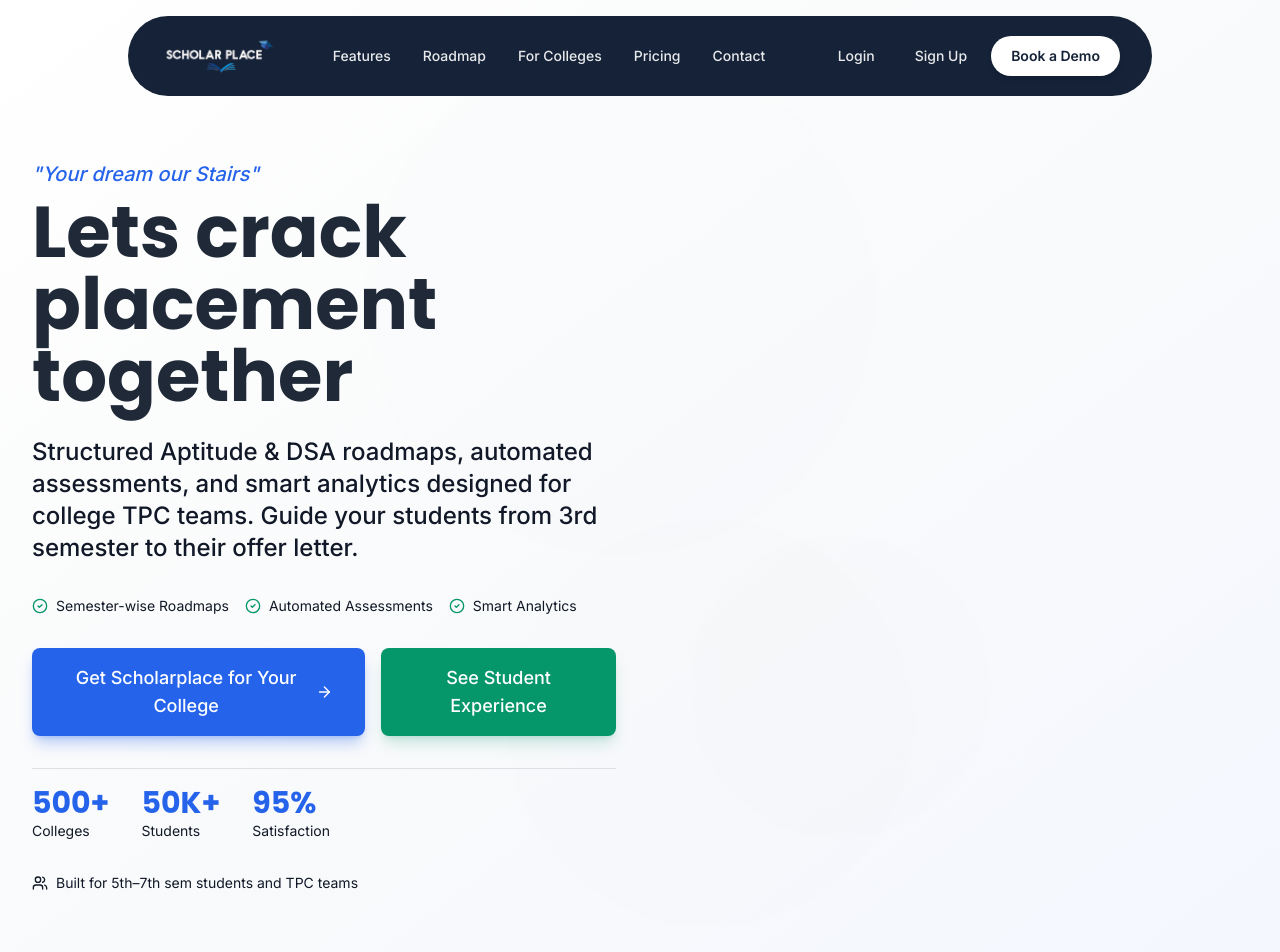
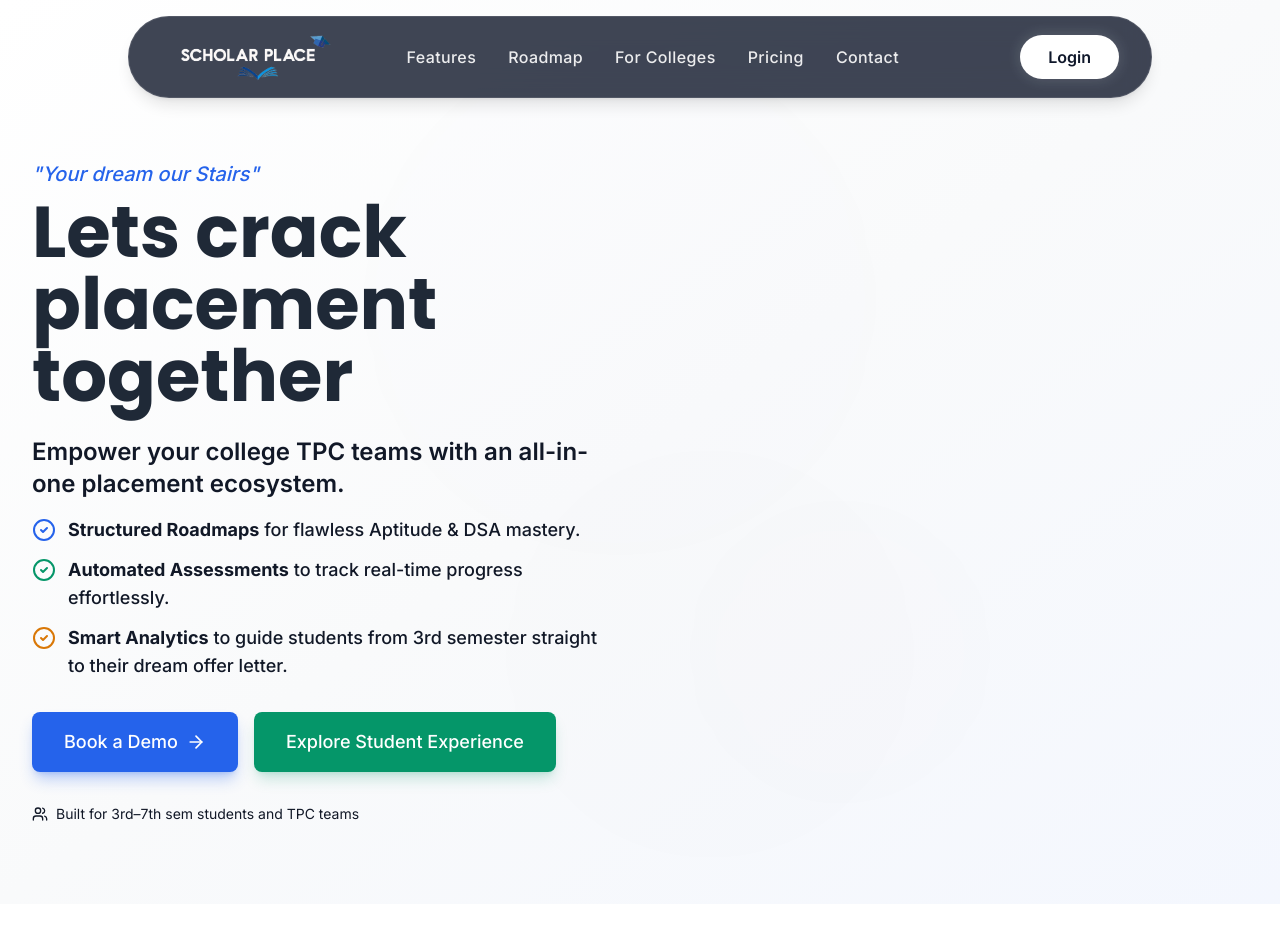
Before and after one commit to Zeeniith-Technology/ScholarPlace, a Next.js app in the folder frontend/: page / in a window 1280 px wide. Shown: the top 952 px of the page. Built offline with nearby package versions, Linux system fonts and the light colour scheme.

Commit message:
landing page chanfges

```diff
--- a/frontend/components/sections/Contact.tsx
+++ b/frontend/components/sections/Contact.tsx
@@ -7,6 +7,7 @@ import { Input } from '@/components/ui/Input'
 
 export function Contact() {
     const [isLoading, setIsLoading] = useState(false)
+    const [submitStatus, setSubmitStatus] = useState<{ type: 'success' | 'error', message: string } | null>(null)
     const [formData, setFormData] = useState({
         name: '',
         email: '',
@@ -19,6 +20,7 @@ export function Contact() {
     const handleSubmit = async (e: React.FormEvent) => {
         e.preventDefault()
         setIsLoading(true)
+        setSubmitStatus(null)
 
         try {
             const response = await fetch(`${process.env.NEXT_PUBLIC_API_BASE_URL}/contact/submit`, {
@@ -32,14 +34,17 @@ export function Contact() {
             const data = await response.json();
 
             if (data.success) {
-                alert('Message sent successfully! We will get back to you soon.')
+                setSubmitStatus({ type: 'success', message: 'Message sent successfully! We will get back to you soon.' })
                 setFormData({ name: '', email: '', subject: '', message: '' })
+                setTimeout(() => setSubmitStatus(null), 5000)
             } else {
-                alert(data.message || 'Failed to send message. Please try again.')
+                setSubmitStatus({ type: 'error', message: data.message || 'Failed to send message. Please try again.' })
+                setTimeout(() => setSubmitStatus(null), 5000)
             }
         } catch (error) {
             console.error('Error submitting form:', error);
-            alert('An error occurred. Please try again later.')
+            setSubmitStatus({ type: 'error', message: 'An error occurred. Please try again later.' })
+            setTimeout(() => setSubmitStatus(null), 5000)
         } finally {
             setIsLoading(false)
         }
@@ -134,7 +139,7 @@ export function Contact() {
                                     <Input
                                         id="name"
                                         name="name"
-                                        placeholder="Your name "
+                                        placeholder="Your name"
                                         value={formData.name}
                                         onChange={handleChange}
                                         required
@@ -183,6 +188,14 @@ export function Contact() {
                                 />
                             </div>
 
+                            {submitStatus && (
+                                <div className={`p-4 rounded-xl text-sm font-medium animate-fade-up transition-all ${
+                                    submitStatus.type === 'success' ? 'bg-green-100 text-green-800 border-green-200' : 'bg-red-100 text-red-800 border-red-200'
+                                } border`}>
+                                    {submitStatus.message}
+                                </div>
+                            )}
+
                             <Button
                                 type="submit"
                                 className="w-full py-3 font-medium"
--- a/frontend/components/sections/ForColleges.tsx
+++ b/frontend/components/sections/ForColleges.tsx
@@ -1,5 +1,5 @@
 import React from 'react'
-import { TrendingUp, AlertCircle, FileText, Users } from 'lucide-react'
+import { TrendingUp, AlertCircle, FileText, Users, CheckCircle2 } from 'lucide-react'
 import { Card } from '@/components/ui/Card'
 import { Badge } from '@/components/ui/Badge'
 
@@ -34,17 +34,26 @@ export function ForColleges() {
                 Built for College Administration & TPC Teams
               </h2>
             </div>
-            <p className="text-lg text-neutral-dark leading-relaxed">
-              Scholarplace empowers your Training & Placement Coordinators with powerful tools
-              to guide students through their placement journey. From department-level TPCs
-              tracking their branch performance to central placement cells overseeing campus-wide
-              analytics, everyone gets the insights they need.
-            </p>
-            <p className="text-lg text-neutral-dark leading-relaxed">
-              Our platform integrates seamlessly into your existing training workflows, making
-              it easy to identify students who need extra support and celebrate those who are
-              excelling.
-            </p>
+            <ul className="space-y-4 pt-2">
+              <li className="flex items-start gap-3">
+                <CheckCircle2 className="w-6 h-6 text-primary flex-shrink-0 mt-0.5" />
+                <span className="text-lg text-neutral-dark leading-relaxed">
+                  <strong>Empower TPCs</strong> with powerful tools to guide students through their placement journey.
+                </span>
+              </li>
+              <li className="flex items-start gap-3">
+                <CheckCircle2 className="w-6 h-6 text-secondary flex-shrink-0 mt-0.5" />
+                <span className="text-lg text-neutral-dark leading-relaxed">
+                  <strong>Track Performance</strong> from department-level branches to campus-wide placement cells.
+                </span>
+              </li>
+              <li className="flex items-start gap-3">
+                <CheckCircle2 className="w-6 h-6 text-accent flex-shrink-0 mt-0.5" />
+                <span className="text-lg text-neutral-dark leading-relaxed">
+                  <strong>Seamless Integration</strong> into your existing workflows to easily identify students needing support.
+                </span>
+              </li>
+            </ul>
           </div>
 
           {/* Right Column - Benefits Cards */}
@@ -72,22 +81,7 @@ export function ForColleges() {
           </div>
         </div>
 
-        {/* Info Badge */}
-        <div className="glass rounded-xl p-6 border-l-4 border-primary animate-fade-up">
-          <div className="flex items-start gap-4">
-            <Users className="w-6 h-6 text-primary flex-shrink-0 mt-1" />
-            <div>
-              <h4 className="font-semibold text-neutral mb-2">
-                Subscription Model
-              </h4>
-              <p className="text-neutral-dark">
-                Scholarplace is designed as a subscription for colleges, not individual students.
-                Colleges subscribe and onboard their students, ensuring comprehensive coverage
-                across departments and batches.
-              </p>
-            </div>
-          </div>
-        </div>
+
       </div>
     </section>
   )
--- a/frontend/components/sections/Hero.tsx
+++ b/frontend/components/sections/Hero.tsx
@@ -6,18 +6,6 @@ import { ArrowRight, TrendingUp, Users, BarChart3, CheckCircle2 } from 'lucide-r
 import { Button } from '@/components/ui/Button'
 
 export function Hero() {
-  const stats = [
-    { value: '500+', label: 'Colleges' },
-    { value: '50K+', label: 'Students' },
-    { value: '95%', label: 'Satisfaction' },
-  ]
-
-  const features = [
-    'Semester-wise Roadmaps',
-    'Automated Assessments',
-    'Smart Analytics',
-  ]
-
   return (
     <section className="relative min-h-screen flex items-center justify-center overflow-hidden pt-20">
       {/* Enhanced Animated Background */}
@@ -43,50 +31,46 @@ export function Hero() {
                   Lets crack placement together
                 </h1>
               </div>
-              <p className="text-lg sm:text-xl md:text-2xl text-neutral-dark leading-relaxed max-w-2xl font-medium">
-                Structured Aptitude & DSA roadmaps, automated assessments, and smart analytics
-                designed for college TPC teams. Guide your students from 3rd semester to their offer letter.
-              </p>
-            </div>
-
-            {/* Quick Features */}
-            <div className="flex flex-wrap gap-4">
-              {features.map((feature, index) => (
-                <div key={index} className="flex items-center gap-2 text-sm text-neutral-dark">
-                  <CheckCircle2 className="w-4 h-4 text-secondary flex-shrink-0" />
-                  <span>{feature}</span>
-                </div>
-              ))}
+              <div className="text-lg sm:text-xl text-neutral-dark leading-relaxed max-w-2xl font-medium space-y-4">
+                <p className="text-xl md:text-2xl font-semibold text-neutral-dark">
+                  Empower your college TPC teams with an all-in-one placement ecosystem.
+                </p>
+                <ul className="space-y-3 mt-4 text-base sm:text-lg">
+                  <li className="flex items-start gap-3">
+                    <CheckCircle2 className="w-6 h-6 text-primary flex-shrink-0 mt-0.5" />
+                    <span><strong>Structured Roadmaps</strong> for flawless Aptitude & DSA mastery.</span>
+                  </li>
+                  <li className="flex items-start gap-3">
+                    <CheckCircle2 className="w-6 h-6 text-secondary flex-shrink-0 mt-0.5" />
+                    <span><strong>Automated Assessments</strong> to track real-time progress effortlessly.</span>
+                  </li>
+                  <li className="flex items-start gap-3">
+                    <CheckCircle2 className="w-6 h-6 text-accent flex-shrink-0 mt-0.5" />
+                    <span><strong>Smart Analytics</strong> to guide students from 3rd semester straight to their dream offer letter.</span>
+                  </li>
+                </ul>
+              </div>
             </div>
 
             {/* CTAs */}
             <div className="flex flex-col sm:flex-row gap-4">
               <Link href="#contact">
                 <Button variant="primary" className="w-full sm:w-auto px-8 py-4 text-lg group shadow-lg shadow-primary/30 hover:shadow-xl hover:shadow-primary/40">
-                  Get Scholarplace for Your College
+                  Book a Demo
                   <ArrowRight className="ml-2 w-5 h-5 group-hover:translate-x-1 transition-transform" />
                 </Button>
               </Link>
               <Link href="#student-experience">
                 <Button variant="secondary" className="w-full sm:w-auto px-8 py-4 text-lg shadow-lg shadow-secondary/20 hover:shadow-xl hover:shadow-secondary/30">
-                  See Student Experience
+                  Explore Student Experience
                 </Button>
               </Link>
             </div>
 
-            {/* Stats */}
-            <div className="flex flex-wrap items-center gap-4 sm:gap-6 md:gap-8 pt-4 border-t border-neutral-light/20">
-              {stats.map((stat, index) => (
-                <div key={index} className="animate-fade-up" style={{ animationDelay: `${index * 0.1}s` }}>
-                  <div className="text-2xl md:text-3xl font-heading font-bold text-primary">{stat.value}</div>
-                  <div className="text-sm text-neutral-dark">{stat.label}</div>
-                </div>
-              ))}
-            </div>
 
             <p className="text-sm text-neutral-dark flex items-center gap-2">
               <Users className="w-4 h-4" />
-              Built for 5th–7th sem students and TPC teams
+              Built for 3rd–7th sem students and TPC teams
             </p>
           </div>
 
@@ -140,11 +124,13 @@ export function Hero() {
 
               {/* Enhanced Chart Area */}
               <div className="h-40 bg-gradient-to-br from-primary/5 via-primary/3 to-primary/5 rounded-xl p-4 mb-6 border border-neutral-light/10">
-                <div className="h-full flex items-end justify-around gap-2">
-                  {[40, 60, 45, 80, 70, 90, 65].map((height, i) => (
+                <div className="h-full flex items-end justify-around gap-2 group">
+                  {[20, 35, 30, 50, 65, 75, 92].map((height, i) => (
                     <div
                       key={i}
-                      className="bg-primary rounded-t flex-1 shadow-lg hover:scale-105 transition-transform"
+                      className={`bg-primary rounded-t flex-1 shadow-lg transition-all duration-500 hover:scale-x-105 hover:-translate-y-1 ${
+                        i === 6 ? 'opacity-100' : 'opacity-60 hover:opacity-100'
+                      }`}
                       style={{ height: `${height}%` }}
                     />
                   ))}
--- a/frontend/components/sections/Navbar.tsx
+++ b/frontend/components/sections/Navbar.tsx
@@ -27,11 +27,11 @@ export function Navbar() {
   ]
 
   // Deep navy-blue header: complements logo light blue + white, strong contrast, brand-aligned
-  const headerBg = 'bg-[#152238]' // deep navy-blue (blue-950 range)
-  const headerBorder = 'border-white/[0.08]'
+  const headerBg = 'bg-[#0f172a]/80' // deep navy but slightly translucent for glass effect
+  const headerBorder = 'border border-white/10'
   const headerScrolled = isScrolled
-    ? 'backdrop-blur-xl shadow-xl shadow-black/20 border-white/[0.1]'
-    : 'backdrop-blur-lg'
+    ? 'backdrop-blur-xl shadow-2xl shadow-blue-900/20 bg-[#0f172a]/95'
+    : 'backdrop-blur-md shadow-lg shadow-black/10'
 
   return (
     <nav
@@ -46,7 +46,7 @@ export function Navbar() {
               alt="Scholarplace"
               width={240}
               height={60}
-              className="h-10 sm:h-12 md:h-14 w-auto object-contain group-hover:opacity-90 transition-opacity"
+              className="h-10 sm:h-12 md:h-14 w-auto object-contain group-hover:opacity-90 transition-opacity scale-150 sm:scale-[1.4] origin-left pl-2"
               priority
             />
           </Link>
@@ -57,7 +57,7 @@ export function Navbar() {
               <Link
                 key={link.href}
                 href={link.href}
-                className="text-white/90 hover:text-white transition-all duration-300 text-sm font-medium relative group py-2"
+                className="text-white/90 hover:text-white transition-all duration-300 text-base font-medium relative group py-2 tracking-wide"
               >
                 <span className="relative z-10">{link.label}</span>
                 <span className="absolute bottom-0 left-0 w-0 h-0.5 bg-white group-hover:w-full transition-all duration-300 ease-out"></span>
@@ -66,24 +66,12 @@ export function Navbar() {
           </div>
 
           {/* Desktop CTAs */}
-          <div className="hidden md:flex items-center gap-2">
+          <div className="hidden md:flex items-center gap-4">
             <Link
               href="/auth/login"
-              className="text-sm font-medium text-white/90 hover:text-white px-4 py-2.5 rounded-full transition-all duration-200"
+              className="text-base font-semibold text-[#0f172a] bg-white hover:bg-neutral-light px-7 py-2.5 rounded-full transition-all duration-300 shadow-[0_0_15px_rgba(255,255,255,0.15)] hover:shadow-[0_0_25px_rgba(255,255,255,0.3)] hover:scale-105"
             >
               Login
-            </Link>
-            <Link
-              href="/auth/signup"
-              className="text-sm font-medium text-white/90 hover:text-white px-4 py-2.5 rounded-full transition-all duration-200"
-            >
-              Sign Up
-            </Link>
-            <Link
-              href="#contact"
-              className="text-sm font-semibold text-[#152238] bg-white hover:bg-blue-50 px-5 py-2.5 rounded-full transition-all duration-200 shadow-md hover:shadow-lg"
-            >
-              Book a Demo
             </Link>
           </div>
 
@@ -123,24 +111,10 @@ export function Navbar() {
               <div className="pt-3 space-y-2 border-t border-white/20 mt-2">
                 <Link
                   href="/auth/login"
-                  className="block text-center text-sm font-medium text-white/90 hover:text-white bg-white/10 hover:bg-white/20 py-3 px-4 rounded-xl transition-colors"
+                  className="block text-center text-base font-bold text-[#0f172a] bg-white hover:bg-neutral-light py-3 px-4 rounded-xl shadow-[0_0_15px_rgba(255,255,255,0.15)] transition-all"
                   onClick={() => setIsMobileMenuOpen(false)}
                 >
                   Login
-                </Link>
-                <Link
-                  href="/auth/signup"
-                  className="block text-center text-sm font-medium text-white/90 hover:text-white bg-white/10 hover:bg-white/20 py-3 px-4 rounded-xl transition-colors"
-                  onClick={() => setIsMobileMenuOpen(false)}
-                >
-                  Sign Up
-                </Link>
-                <Link
-                  href="#contact"
-                  className="block text-sm font-semibold text-[#152238] bg-white hover:bg-blue-50 py-3 px-4 rounded-xl text-center transition-colors shadow-md"
-                  onClick={() => setIsMobileMenuOpen(false)}
-                >
-                  Book a Demo
                 </Link>
               </div>
             </div>
--- a/frontend/components/sections/Pricing.tsx
+++ b/frontend/components/sections/Pricing.tsx
@@ -1,4 +1,5 @@
 import React from 'react'
+import Link from 'next/link'
 import { Building2, Users, Check } from 'lucide-react'
 import { Card } from '@/components/ui/Card'
 import { Badge } from '@/components/ui/Badge'
@@ -90,9 +91,11 @@ export function Pricing() {
               </li>
             </ul>
             <div className="mt-8 pt-6 border-t border-neutral-light/15">
-              <Button variant="primary" className="w-full h-12 rounded-xl font-semibold text-base shadow-lg shadow-primary/20 hover:shadow-xl hover:shadow-primary/25 transition-shadow">
-                Talk to Our Team for Pricing
-              </Button>
+              <Link href="#contact" className="w-full block">
+                <Button variant="primary" className="w-full h-12 rounded-xl font-semibold text-base shadow-lg shadow-primary/20 hover:shadow-xl hover:shadow-primary/25 transition-shadow">
+                  Talk to Our Team for Pricing
+                </Button>
+              </Link>
             </div>
           </Card>
         </div>
--- a/frontend/components/sections/Roadmap.tsx
+++ b/frontend/components/sections/Roadmap.tsx
@@ -148,7 +148,13 @@ export function Roadmap() {
           {/* Toggle Button */}
           <div className="relative z-20 text-center mt-[-28px] pt-8">
             <Button
-              onClick={() => setShowAll(!showAll)}
+              onClick={(e) => {
+                e.preventDefault();
+                if (showAll) {
+                  document.getElementById('roadmap')?.scrollIntoView({ behavior: 'smooth' });
+                }
+                setShowAll(!showAll);
+              }}
               className="group relative px-6 py-2.5 rounded-full bg-background/80 backdrop-blur-md border border-white/20 shadow-lg hover:shadow-primary/20 hover:scale-105 transition-all duration-300 overflow-hidden"
             >
               <div className="absolute inset-0 bg-gradient-to-r from-primary/10 to-secondary/10 opacity-0 group-hover:opacity-100 transition-opacity duration-500" />
```
Also changed, not shown: 1 other file (tests, documents, lock files or other folders).
